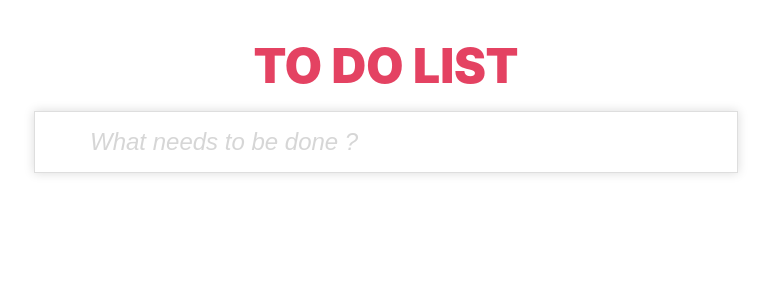
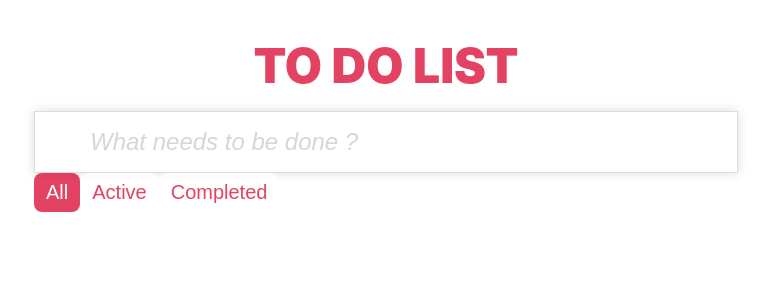
Before and after one commit to Artem2001S/todo, a React (Create React App) app: page / in a window 1280 px wide. Shown: the top 300 px of the page, without its empty margins (254-1025 px from the left). Built offline with nearby package versions, Linux system fonts and the light colour scheme; the HTML template or start-up script is replaced by a standard one.

Commit message:
feat: create basic layout

```diff
--- /dev/null
+++ b/src/components/Filters/Filters.jsx
@@ -0,0 +1,26 @@
+import React from 'react'
+import Button from '../UI/Button/Button'
+
+export default function Filters({ activeFilter, onClickHandler }) {
+  const buttons = [
+    { name: 'all', content: 'All' },
+    { name: 'active', content: 'Active' },
+    { name: 'completed', content: 'Completed' }
+  ];
+
+
+  return (
+    <div>
+      {
+        buttons.map((btn) => {
+          return <Button key={btn.name}
+            isActive={activeFilter === btn.name}
+
+          >
+            {btn.content}
+          </Button>
+        })
+      }
+    </div>
+  )
+}
--- /dev/null
+++ b/src/components/UI/Button/Button.jsx
@@ -0,0 +1,13 @@
+import React from 'react'
+import classes from './Button.module.scss'
+
+export default function Button({ onClick, children, isActive }) {
+  const clazz = [classes.Button];
+  if (isActive) clazz.push(classes.Active);
+
+  return (
+    <button className={clazz.join(' ')} onClick={onClick}>
+      {children}
+    </button>
+  )
+}
--- /dev/null
+++ b/src/components/UI/Button/Button.module.scss
@@ -0,0 +1,29 @@
+.Button {
+  padding: 8px 12px;
+  background-color: rgba(255, 255, 255, 0.8);
+
+  border: none;
+  border-radius: 8px;
+  color: rgba(221, 19, 59, 0.8);
+
+  font-size: 20px;
+
+  outline: none;
+  cursor: pointer;
+
+  transition: background-color 0.4s ease, color 0.4s ease;
+
+  &:hover {
+    background-color: lighten($color: rgba(221, 19, 59, 0.8), $amount: 25);
+    color: #ffffff;
+  }
+
+  &.Active {
+    background-color: rgba(221, 19, 59, 0.8);
+    color: #ffffff;
+
+    &:hover {
+      box-shadow:  0px 0px 10px rgba($color: #dd133bcc, $alpha: 0.5);
+    }
+  }
+}
--- a/src/containers/Todo/Todo.jsx
+++ b/src/containers/Todo/Todo.jsx
@@ -3,10 +3,12 @@ import classes from './Todo.module.css'
 import Header from '../../components/Header/Header'
 import AddForm from '../../components/AddForm/AddForm'
 import TodoList from '../../components/TodoList/TodoList'
+import Filters from '../../components/Filters/Filters'
 
 export default function Todo() {
   const LOCAL_STORAGE_KEY = 'todos';
   const [todos, setTodos] = useState([]);
+  const [activeFilter, setActiveFilter] = useState('all');
 
   useEffect(() => {
     const todosFromStorage = localStorage.getItem(LOCAL_STORAGE_KEY) || '[]';
@@ -43,10 +45,15 @@ export default function Todo() {
     setTodos(newTodos);
   }
 
+
+
+
+
   return (
     <div className={classes.TodoContainer}>
       <Header headerContent={'To do list'} />
       <AddForm sumbitHandler={addTodo} />
+      <Filters activeFilter={activeFilter} />
       <TodoList todos={todos} onToggle={todoToggle} onRemove={removeTodo} onUpdate={updateTodoText} />
     </div>
   )
```
Also changed, not shown: src/components/Filters/Filters.module.scss (added).
